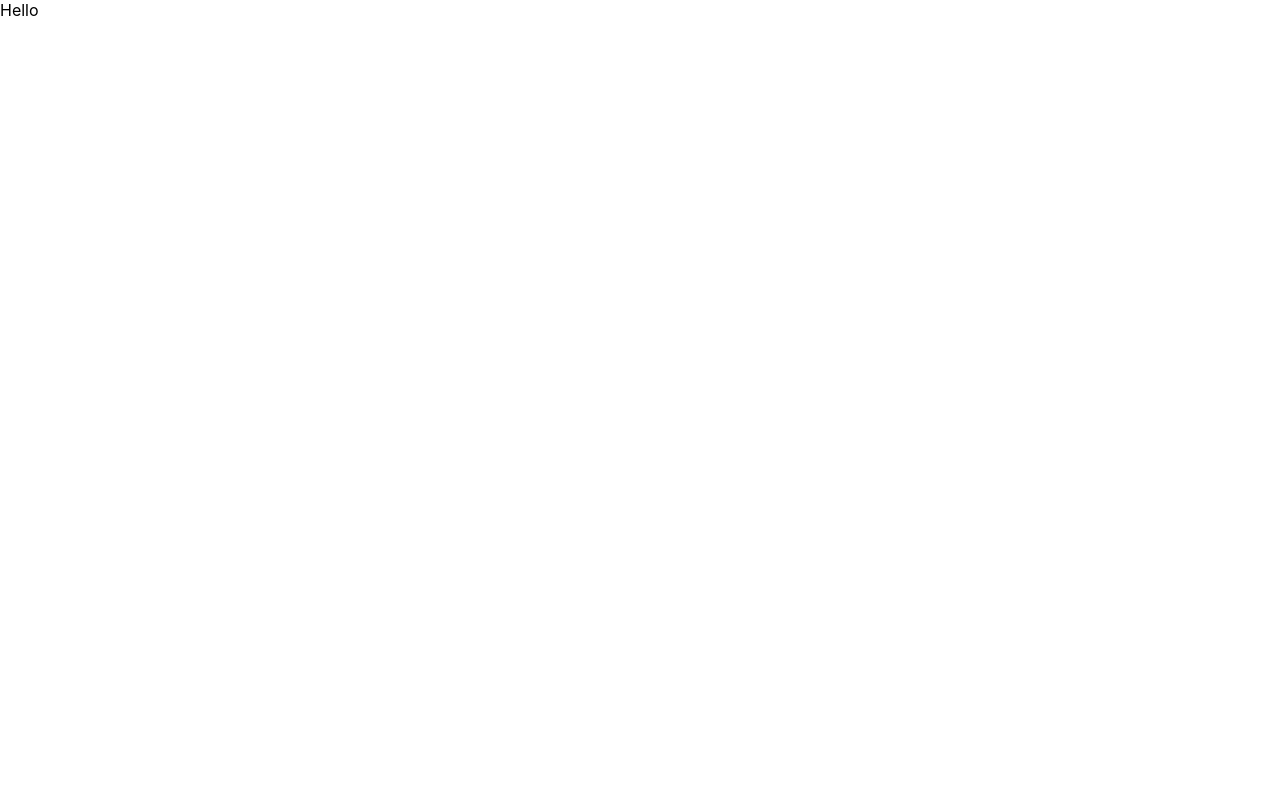
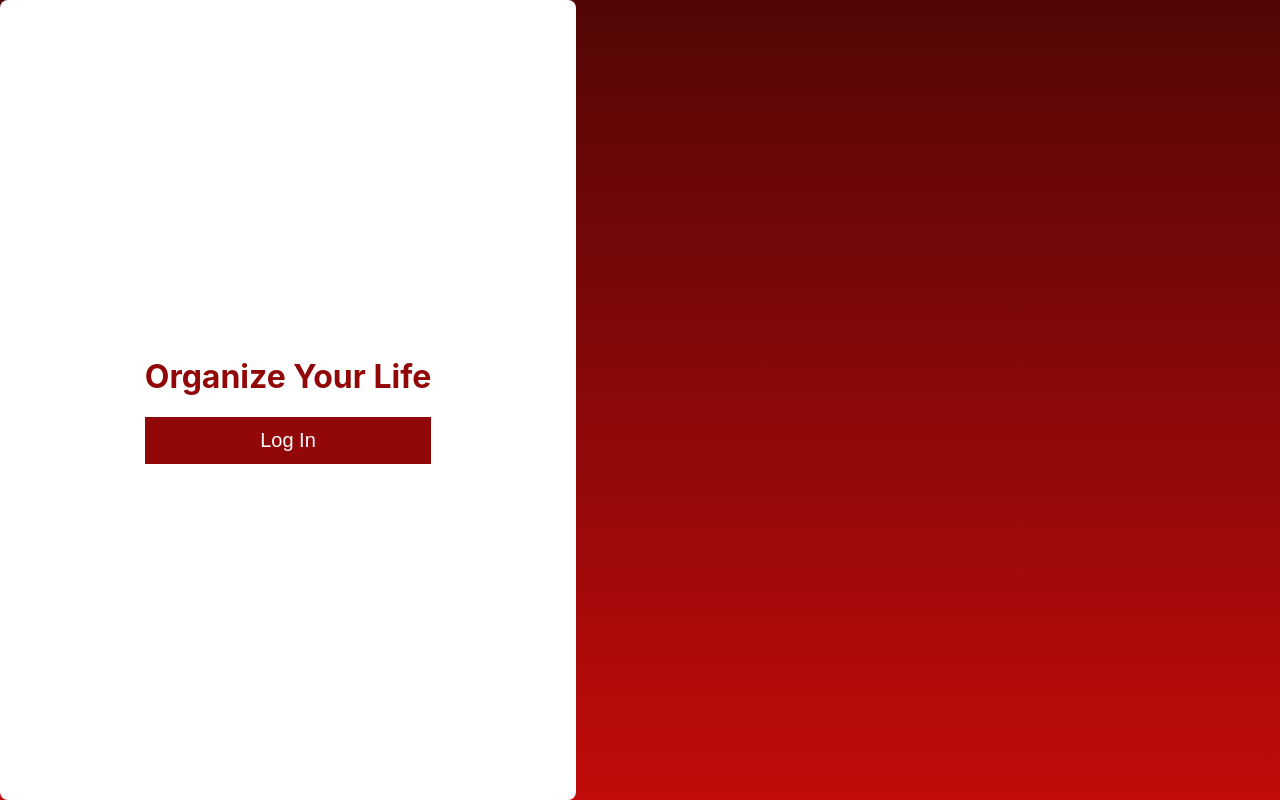
Before and after one commit to fordburgess/trello-clone, a React (Create React App) app: page / in a window 1280 px wide. Built offline with nearby package versions, Linux system fonts and the light colour scheme.

Commit message:
login page sort of works

```diff
--- /dev/null
+++ b/src/Login.css
@@ -0,0 +1,29 @@
+.poop {
+  height: 100vh;
+  width: 100vw;
+  background: linear-gradient(to bottom, rgb(82, 6, 6), rgb(194, 11, 11));
+  display: flex;
+}
+.info {
+  height: 100%;
+  width: 45%;
+  border-radius: 8px;
+  background-color: rgb(255, 255, 255);
+  display: flex;
+  align-items: center;
+  justify-content: center;
+}
+.content {
+  text-align: center;
+}
+.content h1 {
+  color:rgb(146, 7, 7)
+}
+.login-button {
+  padding: 12px 29px;
+  width: 100%;
+  background-color: rgb(146, 7, 7);
+  color: white;
+  border: none;
+  font-size: 20px;
+}
--- /dev/null
+++ b/src/components/Auth0.js
@@ -0,0 +1,21 @@
+import React from "react";
+import { useAuth0 } from "@auth0/auth0-react";
+import '../Login.css'
+
+const LoginButton = () => {
+  const { loginWithRedirect } = useAuth0();
+
+  return <button class='login-button' onClick={() => loginWithRedirect()}>Log In</button>;
+};
+
+const LogoutButton = () => {
+  const { logout } = useAuth0();
+
+  return (
+    <button onClick={() => logout({ returnTo: window.location.origin })}>
+      Log Out
+    </button>
+  );
+};
+
+export { LoginButton, LogoutButton };
--- a/src/login.js
+++ b/src/login.js
@@ -1,8 +1,17 @@
 import React from 'react'
-// import LoginButton from './LoginButton';
+import { LoginButton } from './components/Auth0'
+// import { LogoutButton } from './components/Auth0'
+import './Login.css'
 
 const Login = () => {
-  return <div class="login-container">Hello</div>
+  return <div class="poop">
+    <div class='info'>
+      <div class='content'>
+        <h1>Organize Your Life</h1>
+        <LoginButton />
+      </div>
+    </div>
+  </div>
 }
 
 export default Login
```
Also changed, not shown: src/components/LoginButton.js (deleted, +0 -10 lines), 1 other file (tests, documents, lock files or other folders).
